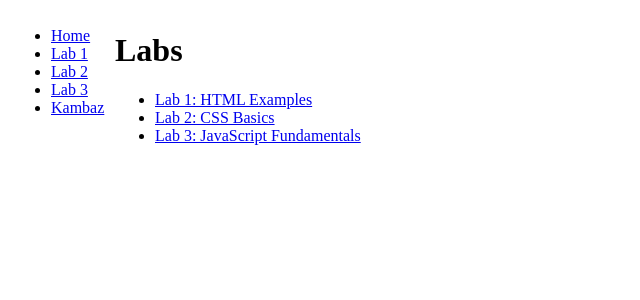
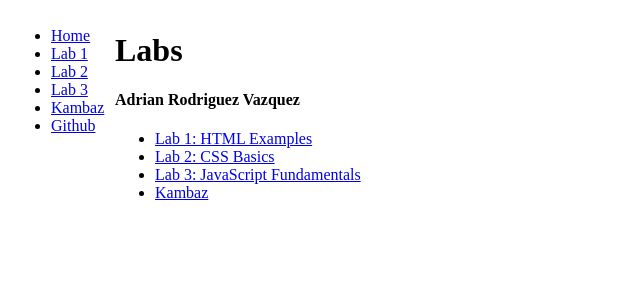
Before and after one commit to adrodvaz04/kambaz-next-js, a Next.js app: page /labs in a window 1280 px wide. Shown: the top 300 px of the page, without its empty margins (0-640 px from the left). Built offline with nearby package versions, Linux system fonts and the light colour scheme.

Commit message:
add name, github link to TOC

```diff
--- a/app/labs/TOC.tsx
+++ b/app/labs/TOC.tsx
@@ -27,6 +27,11 @@ export default function TOC() {
           Kambaz
         </Link>
       </li>
+      <li>
+        <Link href="https://github.com/adrodvaz04" id="wd-github">
+        Github
+        </Link>
+      </li>
     </ul>
   );
 }
--- a/app/labs/page.tsx
+++ b/app/labs/page.tsx
@@ -3,6 +3,7 @@ export default function labs() {
  return (
    <div id="wd-labs">
      <h1>Labs</h1>
+     <h4> Adrian Rodriguez Vazquez </h4>
      <ul>
        <li>
          <Link href="/labs/lab1" id="wd-lab1-link">
@@ -16,6 +17,9 @@ export default function labs() {
          <Link href="/labs/lab3" id="wd-lab3-link">
            Lab 3: JavaScript Fundamentals </Link>
        </li>
+       <li>
+        <Link href={"/"} id="wd-kambaz-link"> Kambaz </Link>
+       </li>
      </ul>
    </div>
 );}
```
